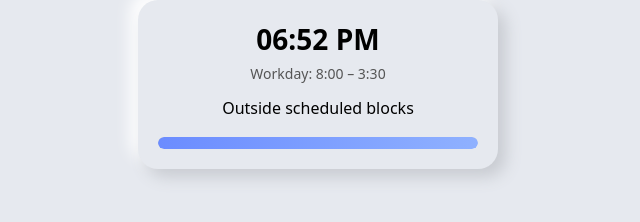
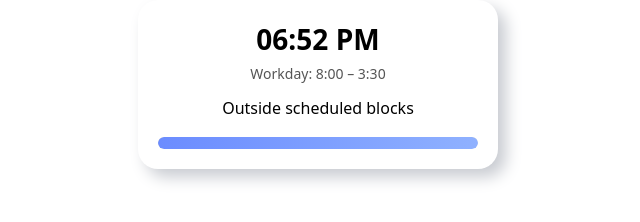
Before and after one commit to laylarain/HeadsUP, a plain HTML site: page index.html in a window 1280 px wide. Shown: the whole page, without its empty margins (322-962 px from the left). Drawn offline with Linux system fonts and the light colour scheme.

Commit message:
Change background color to white

```diff
--- a/index.html
+++ b/index.html
@@ -6,7 +6,7 @@
 <style>
   body {
     margin: 0;
-    background: #e6e9ef;
+    background: #FFFFFF;
     font-family: system-ui, -apple-system, BlinkMacSystemFont, sans-serif;
     display: flex;
     justify-content: center;
@@ -17,7 +17,7 @@
     width: 320px;
     padding: 20px;
     border-radius: 20px;
-    background: #e6e9ef;
+    background: #FFFFFF;
     box-shadow:
       8px 8px 16px #c8cbd1,
       -8px -8px 16px #ffffff;
@@ -53,7 +53,7 @@
   .progress-container {
     height: 12px;
     border-radius: 8px;
-    background: #e6e9ef;
+    background: #FFFFFF;
     box-shadow:
       inset 4px 4px 8px #c8cbd1,
       inset -4px -4px 8px #ffffff;
```
